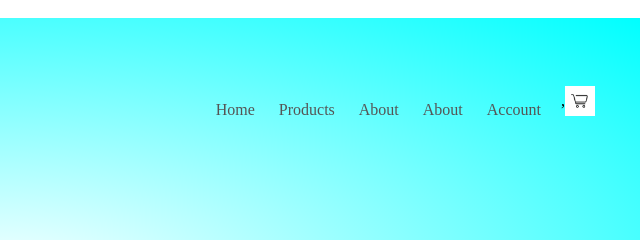
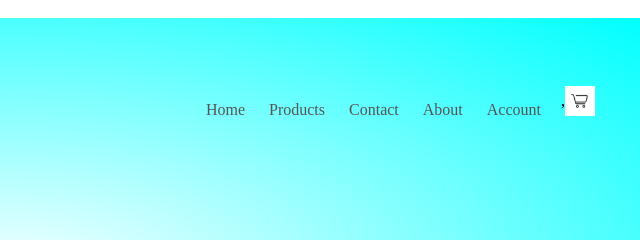
Before and after one commit to Nirmala-25/jenkinsweb, a plain HTML site: page book.html in a window 1280 px wide. Shown: the top 240 px of the page, 640-1280 px from the left. Drawn offline with Linux system fonts and the light colour scheme; a web font is replaced by a local one.

Commit message:
Update book.html

```diff
--- a/book.html
+++ b/book.html
@@ -22,7 +22,7 @@
             <ul id="MenuItems">
             <li><a href="book.html">Home</a></li>
                 <li><a href="product.html">Products</a></li>
-                <li><a href="">About</a></li>
+                <li><a href="">Contact</a></li>
                 <li><a href="">About</a></li>
                 <li><a href="index.html">Account</a></li>
             </ul>
```
